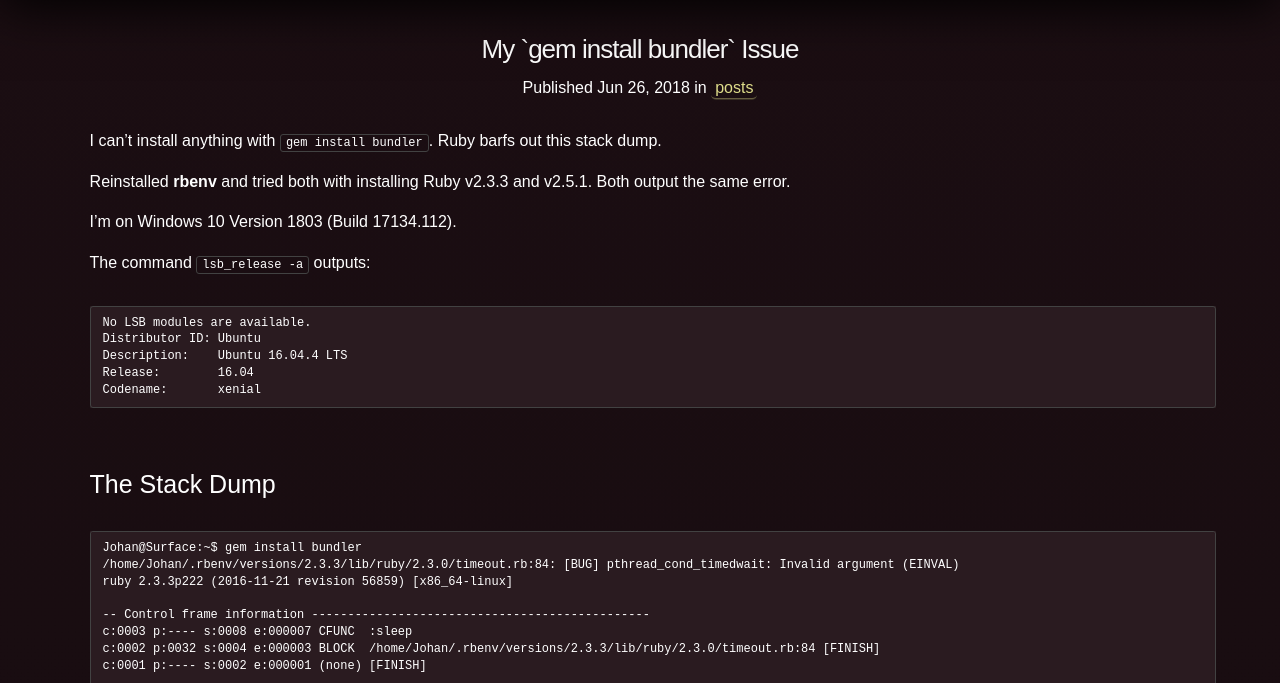
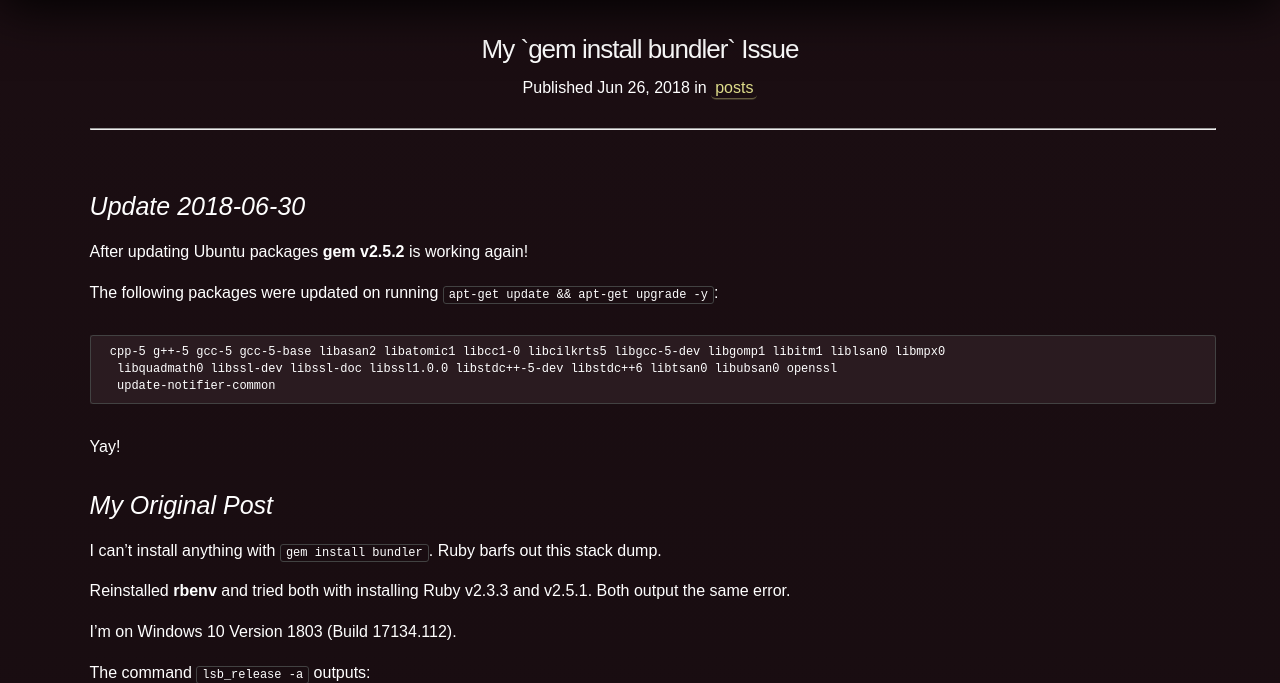
Before and after one commit to johanbove/johanbove.github.io, a Jekyll site: the page built from _posts/2018-06-26-woes-ruby-gem-issue-wssl.md, in a window 1280 px wide and 900 px high, cut to the strip 217-900 px from the top of the window. Built offline with Jekyll 4.4.1, drawn with Linux system fonts in a browser that asks for light colours; comment, search, counter and statistics services are not loaded.

Commit message:
Changes post

````diff
--- a/_posts/2018-06-26-woes-ruby-gem-issue-wssl.md
+++ b/_posts/2018-06-26-woes-ruby-gem-issue-wssl.md
@@ -4,6 +4,24 @@
 title: "My `gem install bundler` Issue"
 twitter_image: "http://pngimg.com/uploads/ruby/ruby_PNG29.png"
 ---
+
+---
+
+## *Update 2018-06-30*
+
+After updating Ubuntu packages **gem v2.5.2** is working again!
+
+The following packages were updated on running ``apt-get update && apt-get upgrade -y``:
+
+```
+ cpp-5 g++-5 gcc-5 gcc-5-base libasan2 libatomic1 libcc1-0 libcilkrts5 libgcc-5-dev libgomp1 libitm1 liblsan0 libmpx0
+  libquadmath0 libssl-dev libssl-doc libssl1.0.0 libstdc++-5-dev libstdc++6 libtsan0 libubsan0 openssl
+  update-notifier-common
+```
+
+Yay!
+
+## *My Original Post*
 
 I can't install anything with ``gem install bundler``. Ruby barfs out this stack dump.
 
````
